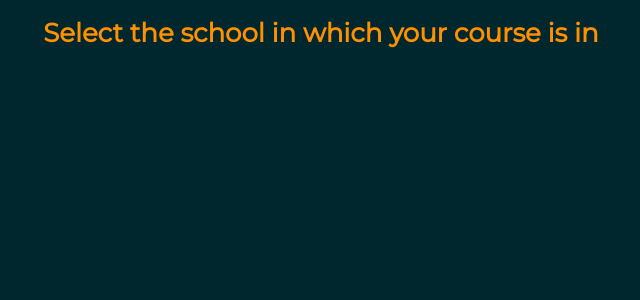
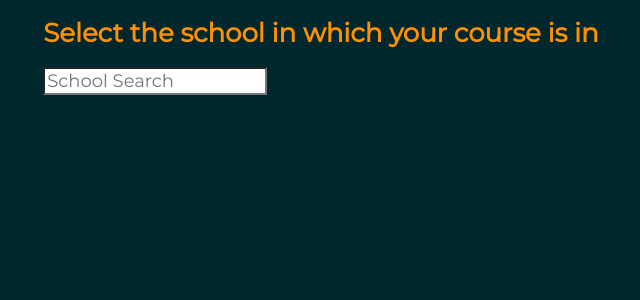
Before and after one commit to papes1ns/notedrop, a Django app: template templates/main/schools.html in a window 1280 px wide. Shown: the part 26-326 px from the top of the page, without its empty margins (28-668 px from the left). Run offline with Django 3.2, Linux system fonts and the light colour scheme; the template is opened without the code that fills it, so the values that code supplies are empty; some libraries are stand-ins or nearby versions.

Commit message:
Add school name filter

```diff
--- a/templates/main/schools.html
+++ b/templates/main/schools.html
@@ -4,13 +4,26 @@
 
 {% block content %}
 <h1>Select the school in which your course is in</h1>
+  <input id='school-search' type='text' placeholder='School Search' />
 
-  <table>
+  <ul id='school-list'>
   {% for school in schools %}
-  <tr>
-    <td><a href='{% url 'designator_selection' state=school.state|slugify school=school.name|slugify %}'>{{ school.name }}</a></td>
-  </tr>
+    <li><a href='{% url 'designator_selection' state=school.state|slugify school=school.name|slugify %}'>{{ school.name }}</a></li>
   {% endfor %}
-  </table>
+  </ul>
 
 {% endblock %}
+
+{% block extra_head %}
+<script>
+$(document).ready(function(){
+  $('#school-search').keyup(function(){
+    var searchVal = $(this).val();
+    $('#school-list > li').each(function(){
+     var text = $(this).text().toLowerCase();
+        (text.indexOf(searchVal) == 0) ? $(this).show() : $(this).hide();
+    });
+  });
+});
+</script>
+{% endblock %}
```
